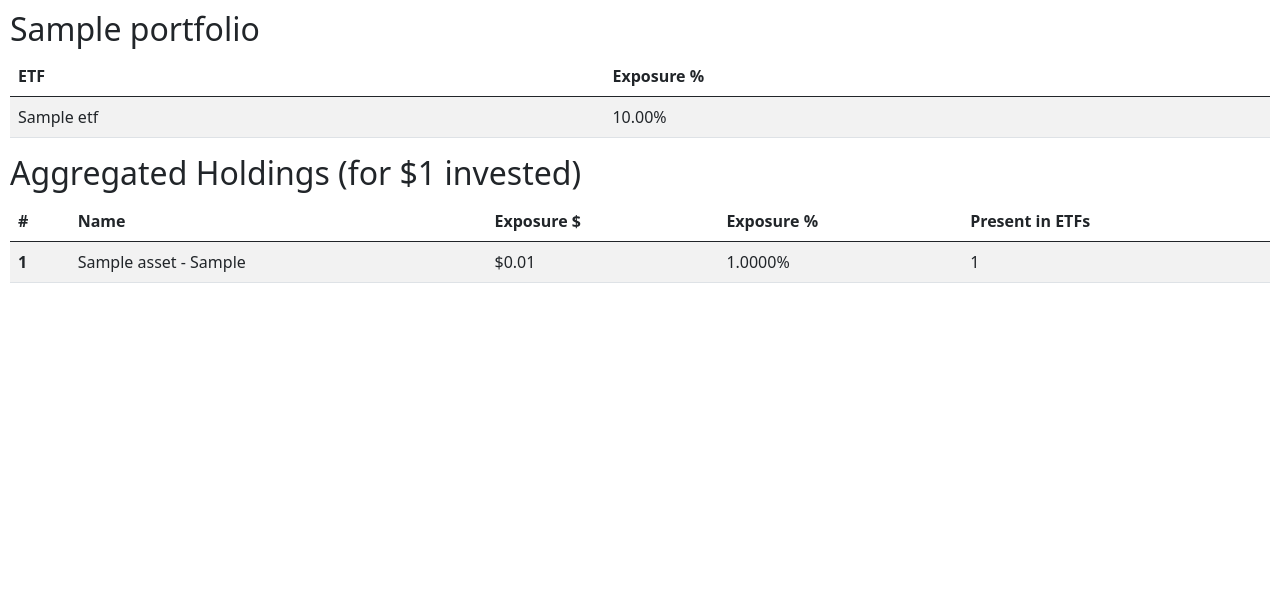
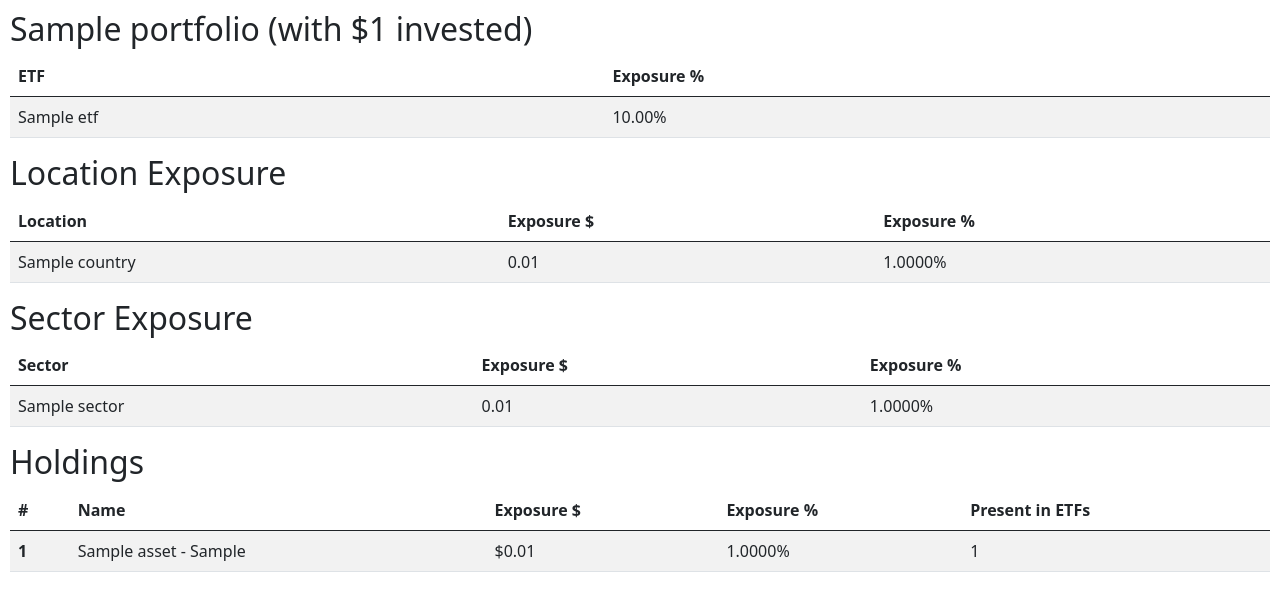
Before and after one commit to grigoryk/etfer, a Django app: page /etf/portfolio/1/ in a window 1280 px wide. Shown: the top 611 px of the page. Run offline with Django 3.2, Linux system fonts and the light colour scheme; tables that the repository leaves empty hold one stand-in row (values such as "Sample post").

Commit message:
location and sector breakdowns

```diff
--- a/etf/templates/etf/portfolio.html
+++ b/etf/templates/etf/portfolio.html
@@ -19,7 +19,7 @@
   <body>
 
     <header>
-        <h2>{{ portfolio.name }}</h2>
+        <h2>{{ portfolio.name }} (with ${{ portfolio.value|floatformat:0|intcomma }} invested)</h2>
     </header>
 
     <table class="table table-striped">
@@ -39,7 +39,47 @@
         </tbody>
     </table>
 
-    <h2>Aggregated Holdings (for ${{ portfolio.value|floatformat:0|intcomma }} invested)</h2>
+    <h2>Location Exposure</h2>
+    <table class="table table-striped">
+        <thead>
+        <tr>
+            <th scope="col">Location</th>
+            <th scope="col">Exposure $</th>
+            <th scope="col">Exposure %</th>
+        </tr>
+        </thead>
+        <tbody>
+        {% for location, i in locations.items %}
+            <tr>
+                <td>{{ location.name }}</td>
+                <td>{{ i.0|floatformat:2|intcomma }}</td>
+                <td>{{ i.1|floatformat:4 }}%</td>
+            </tr>
+        {% endfor %}
+        </tbody>
+    </table>
+
+    <h2>Sector Exposure</h2>
+    <table class="table table-striped">
+        <thead>
+        <tr>
+            <th scope="col">Sector</th>
+            <th scope="col">Exposure $</th>
+            <th scope="col">Exposure %</th>
+        </tr>
+        </thead>
+        <tbody>
+        {% for sector, i in sectors.items %}
+            <tr>
+                <td>{{ sector.name }}</td>
+                <td>{{ i.0|floatformat:2|intcomma }}</td>
+                <td>{{ i.1|floatformat:4 }}%</td>
+            </tr>
+        {% endfor %}
+        </tbody>
+    </table>
+
+    <h2>Holdings</h2>
 
     <table class="table table-striped">
         <thead>
--- a/etf/views.py
+++ b/etf/views.py
@@ -9,10 +9,33 @@ def portfolio(request, portfolio_id):
         raise Http404("Portfolio does not exist")
 
     assets = {}
+    locations = {}
+    sectors = {}
     for e in p.etfinportfolio_set.all():
         for a in e.etf.assetinetf_set.all():
+            weight = a.weight * (e.weight / 100)
+
+            if a.asset.sector:
+                if a.asset.sector not in sectors:
+                    value = (weight/100) * p.value
+                    sectors[a.asset.sector] = (value, weight)
+                else:
+                    existing = sectors[a.asset.sector]
+                    new_total_weight = existing[1] + weight
+                    value = new_total_weight/100 * p.value
+                    sectors[a.asset.sector] = (value, new_total_weight)
+
+            if a.asset.location:
+                if a.asset.location not in locations:
+                    value = (weight/100) * p.value
+                    locations[a.asset.location] = (value, weight)
+                else:
+                    existing = locations[a.asset.location]
+                    new_total_weight = existing[1] + weight
+                    value = new_total_weight/100 * p.value
+                    locations[a.asset.location] = (value, new_total_weight)
+
             if a.asset not in assets:
-                weight = a.weight * e.weight / 100
                 value = (weight/100) * p.value
                 assets[a.asset] = (
                     value,
@@ -21,7 +44,6 @@ def portfolio(request, portfolio_id):
                 )
             else:
                 existing = assets[a.asset]
-                weight = a.weight * (e.weight / 100)
                 new_total_weight = existing[1] + weight
                 value = new_total_weight/100 * p.value
                 etf_list = existing[2]
@@ -33,8 +55,12 @@ def portfolio(request, portfolio_id):
                 )
 
     sorted_assets = dict(sorted(assets.items(), key=lambda item: item[1][0], reverse=True))
+    sorted_locations = dict(sorted(locations.items(), key=lambda item: item[1][0], reverse=True))
+    sorted_sectors = dict(sorted(sectors.items(), key=lambda item: item[1][0], reverse=True))
 
     return render(request, 'etf/portfolio.html', {
         'portfolio': p,
-        'assets': sorted_assets
+        'assets': sorted_assets,
+        'locations': sorted_locations,
+        'sectors': sorted_sectors
     })
```
